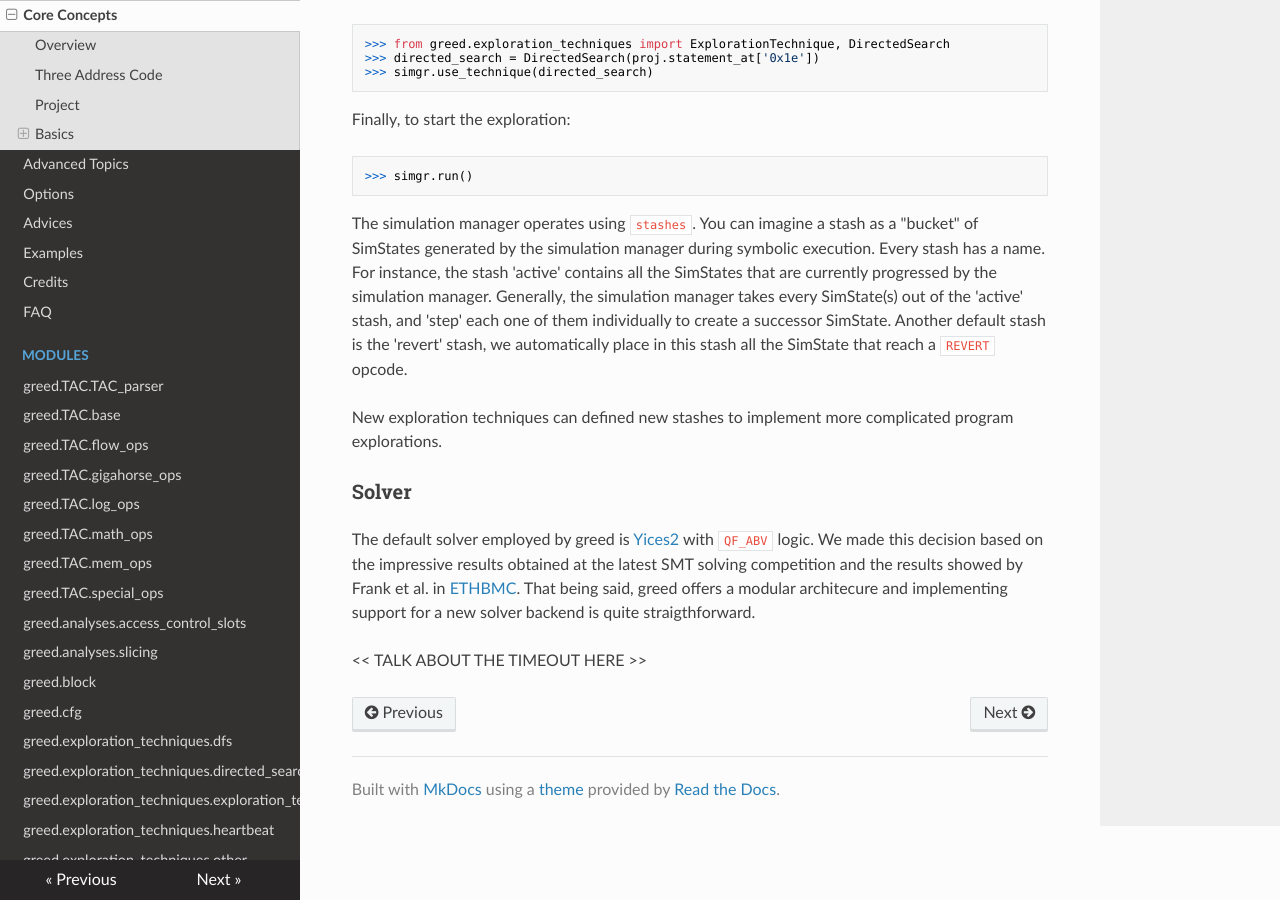
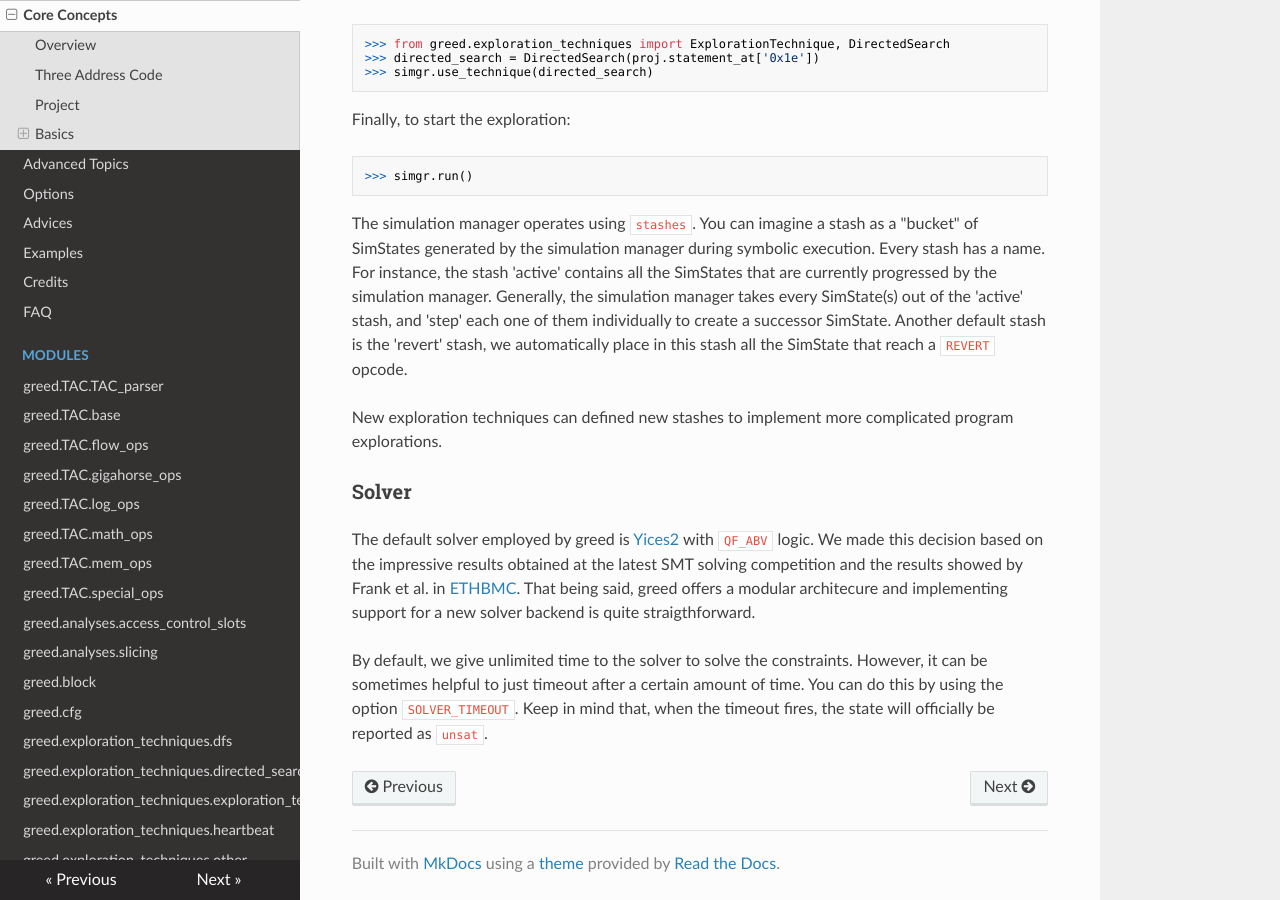
Before and after one commit to ucsb-seclab/greed, an MkDocs documentation site: the page built from docs/docs/core.md, in a window 1280 px wide and 900 px high, scrolled down 3842 px. Built offline with MkDocs 1.6.1, drawn with Linux system fonts in a browser that asks for light colours; nearby versions of some CDN libraries.

Commit message:
fix
Signed-off-by: degrigis <degrigis@ucsb.edu>

```diff
--- a/docs/docs/core.md
+++ b/docs/docs/core.md
@@ -164,4 +164,4 @@ The default solver employed by greed is [Yices2](https://github.com/SRI-CSL/yice
 We made this decision based on the impressive results obtained at the latest SMT solving competition and the results showed by Frank et al. in [ETHBMC](https://www.usenix.org/system/files/sec20fall_frank_prepub_0.pdf).
 That being said, greed offers a modular architecure and implementing support for a new solver backend is quite straigthforward.
 
-<< TALK ABOUT THE TIMEOUT HERE >>
+By default, we give unlimited time to the solver to solve the constraints. However, it can be sometimes helpful to just timeout after a certain amount of time. You can do this by using the option `SOLVER_TIMEOUT`. Keep in mind that, when the timeout fires, the state will officially be reported as `unsat`.
```
